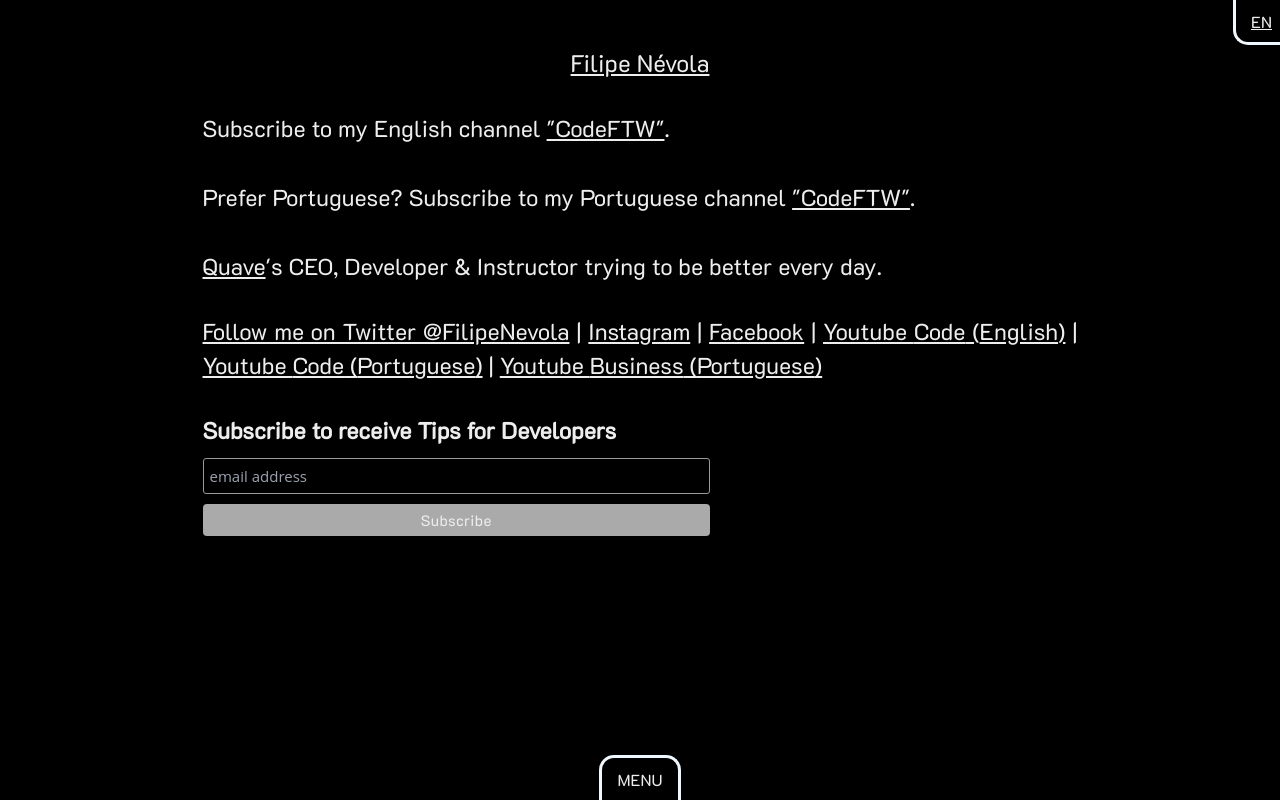
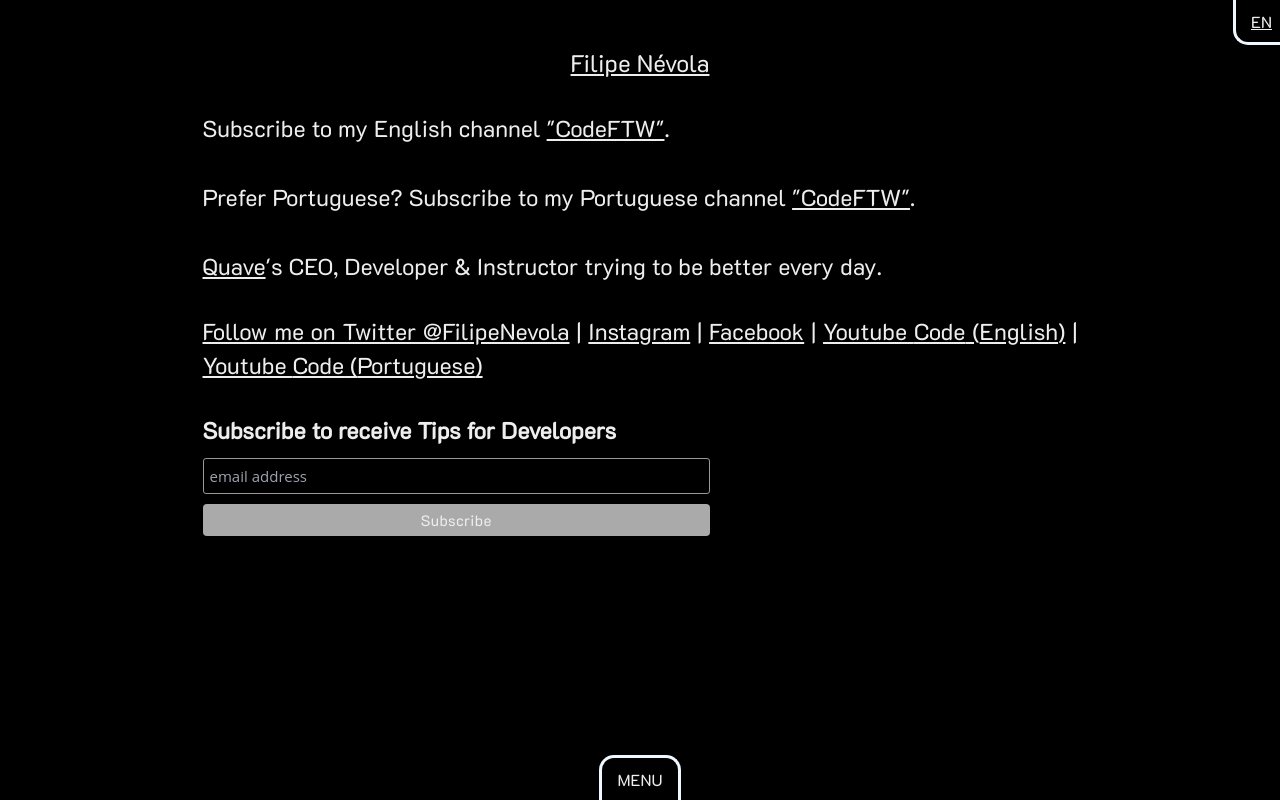
Before and after one commit to filipenevola/filipenevola, a Next.js app: page / in a window 1280 px wide. Built offline with nearby package versions, Linux system fonts and the light colour scheme.

Commit message:
updating about

```diff
--- a/components/mailchimp.js
+++ b/components/mailchimp.js
@@ -36,14 +36,11 @@
         <a href="http://fb.com/filipenevoladev">
           Facebook
         </a>{' '}|{' '}
-        <a href="https://www.youtube.com/c/HowToCreateAnAppDev">
+        <a href="https://en.codeftw.dev/y">
           Youtube {TEXT[language].code} ({TEXT[language].english})
         </a>{' '}|{' '}
-        <a href="https://www.youtube.com/channel/UCZo_DmCzwmxMtv5Kv_dukpA">
+        <a href="https://codeftw.dev/y">
           Youtube {TEXT[language].code} ({TEXT[language].portuguese})
-        </a>{' '}|{' '}
-        <a href="https://www.youtube.com/channel/UC4Qdgi2wJxNOQ5JQ3wJBGJw">
-          Youtube {TEXT[language].business} ({TEXT[language].portuguese})
         </a>
 
         <div id="mc_embed_signup">
```
